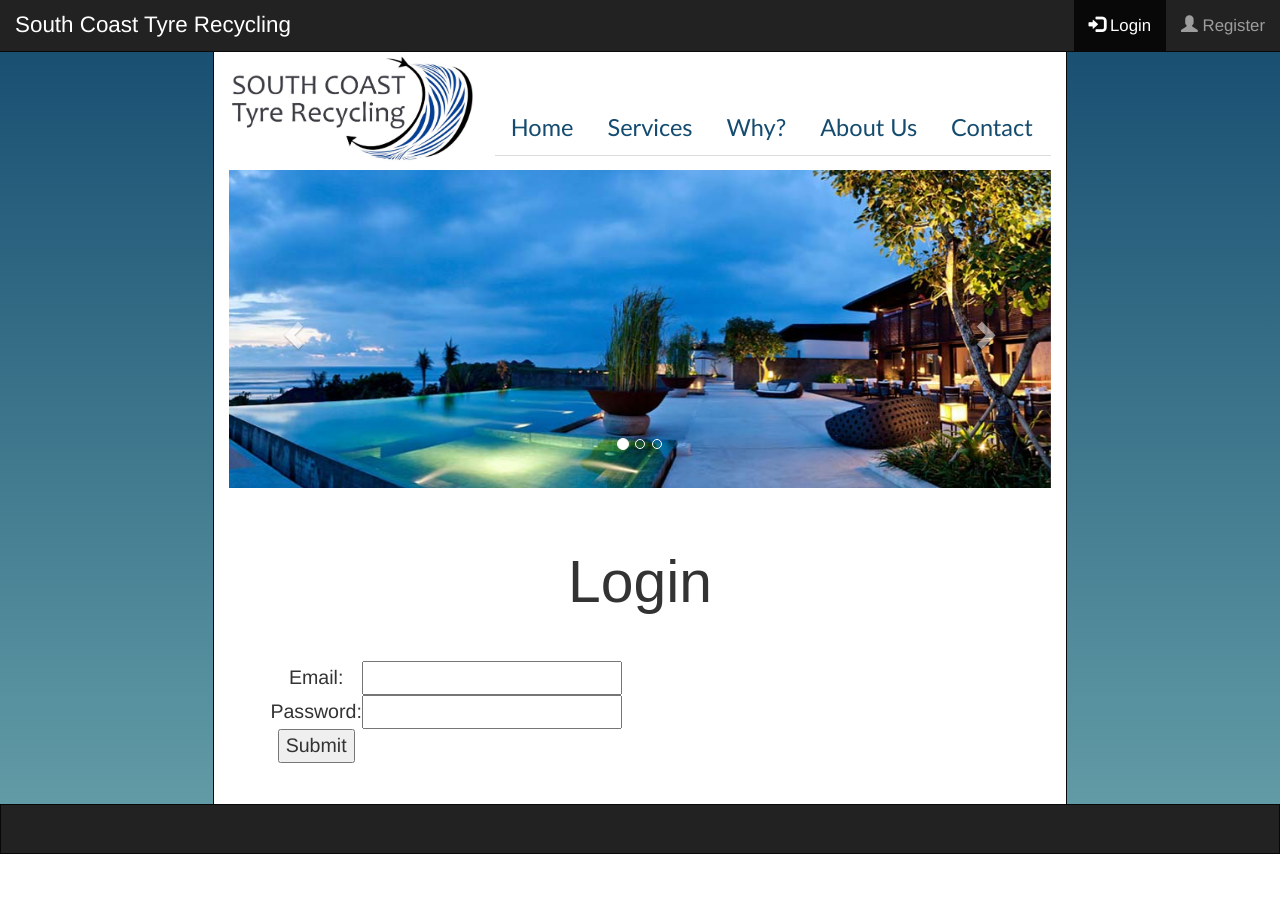
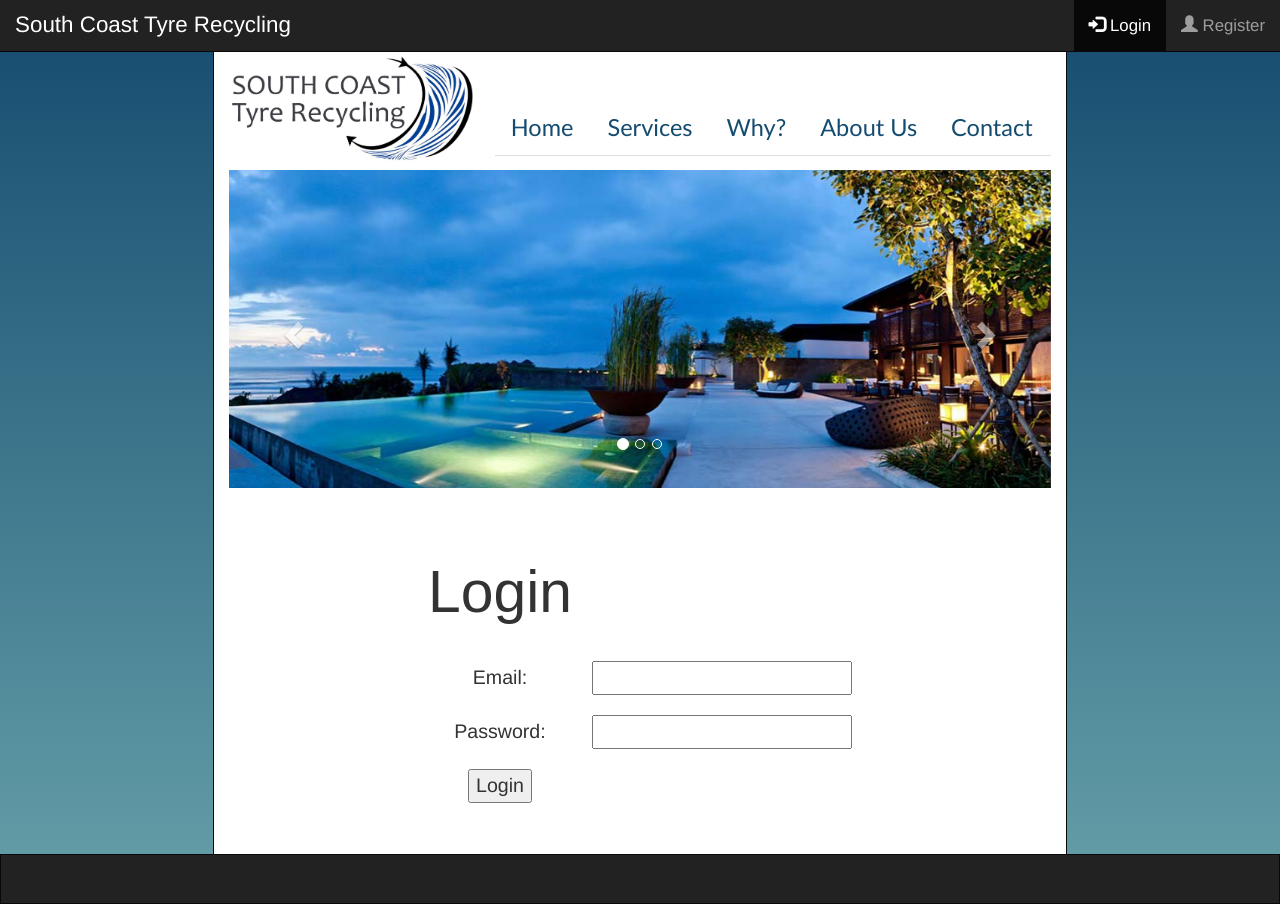
Before and after one commit to carolinebezzina/px, a PHP site: page /login.html in a window 1280 px wide. Before the commit the page ends 854 px from the top, so only its background shows below. Run offline with PHP 8.4, Linux system fonts and the light colour scheme; some web fonts are replaced.

Commit message:
Made changes to CSS

```diff
--- a/login.html
+++ b/login.html
@@ -79,18 +79,20 @@
                     <a class="left carousel-control" data-slide="prev" href="#myCarousel" role="button"><span aria-hidden="true" class="glyphicon glyphicon-chevron-left"></span> <span class="sr-only">Previous</span></a> <a class="right carousel-control" data-slide="next" href=   "#myCarousel" role="button"><span aria-hidden="true" class="glyphicon glyphicon-chevron-right"></span> <span class=                   "sr-only">Next</span></a>
                 </div>
                 <div class="mainContent">
-                    <h1>Login</h1>
-                    <table>
+                    <table class="loginForm">
+                        <tr>
+                            <td><h1>Login</h1></td>
+                        </tr>
                         <tr>
                             <td>Email:</td>
-                            <td><input text></input></td>
+                            <td><input type = "text"></input></td>
                         </tr>
                         <tr>
                             <td>Password:</td>
-                            <td><input text></input></td>
+                            <td><input type = "password"></input></td>
                         </tr>
                         <tr>
-                            <td><button>Submit</button></td>
+                            <td><button>Login</button></td>
                             <td></td>
                         </tr>
                     </table>
--- a/style.css
+++ b/style.css
@@ -163,12 +163,8 @@ form {
 }
 
 @media (max-width: 1024px) {
-	.navContainer {
-    	float: none !important;
-    	margin: auto;
-    }
     header {
-    	background-position: top;
+    	background-position: top left;
     	padding-top: 60px;
     	max-height: none;
     }
@@ -187,8 +183,7 @@ form {
 }
 
 .navContainer {
-    max-width: 70%;
-    float: right;
+    min-width: 70%;
 }
 
 #mainNavbar {
@@ -207,3 +202,9 @@ form {
 .navbar-right li {
 	margin-right: 0px;
 }
+.loginForm {
+    margin: auto;
+}
+.loginForm td {
+    padding: 10px;
+}
```
